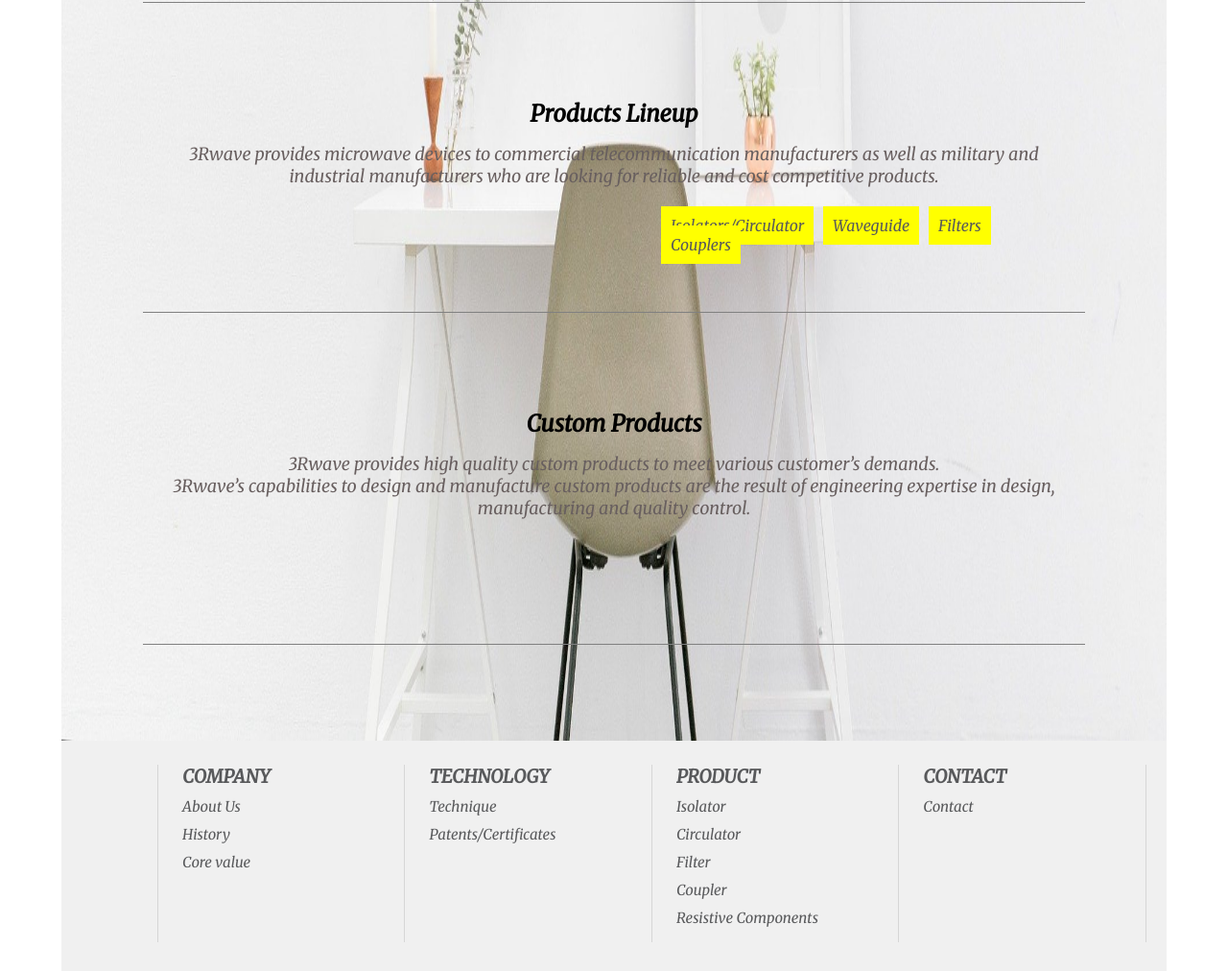
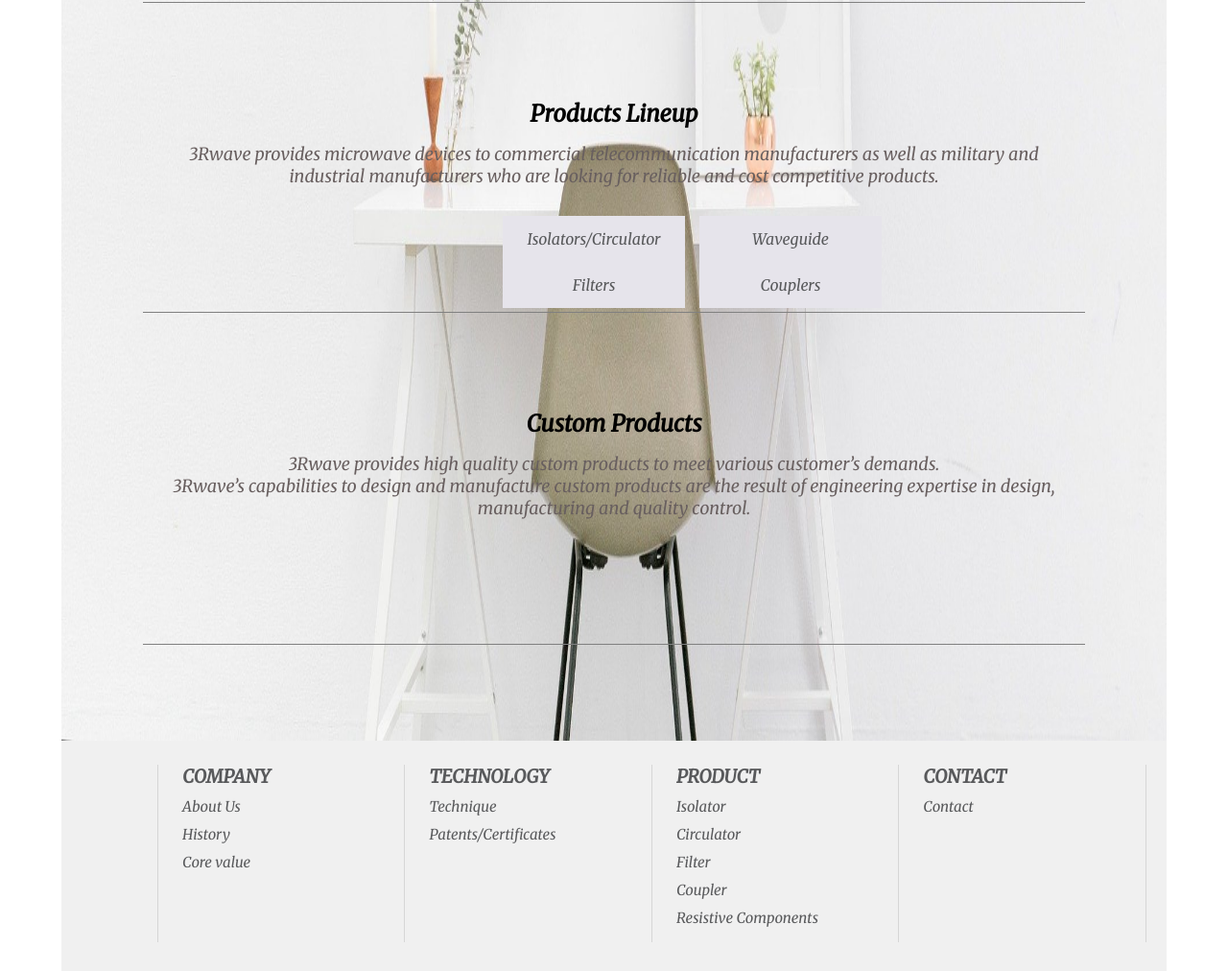
Before and after one commit to user1111111111111111/web1, a plain HTML site: page technique.html in a window 1280 px wide. Shown: the part 1856-2868 px from the top of the page at 96% size. Drawn offline with Linux system fonts and the light colour scheme; a web font is replaced by a local one.

Commit message:
Add files via upload

```diff
--- a/technique.html
+++ b/technique.html
@@ -2,7 +2,7 @@
 <html>
   <head>
     <meta charset="utf-8">
-    <meta name="viewport" content="width=device-width, initial-scale=1.0, maximum-scale=2.0, minimum-scale=1.0, user-scalable=no" />
+    <meta name="viewport" content="width=device-width, initial-scale=1.0, maximum-scale=2.0, minimum-scale=1.0, user-scalable=no">
     <link href="https://fonts.googleapis.com/css2?family=Arbutus+Slab&family=Merriweather:ital@1&display=swap" rel="stylesheet">
     <title>3Rwave</title>
     <style>
@@ -70,7 +70,6 @@
        margin: 0 55px;
        font-weight:bolder;
        font-size: 18px;}
-
 
       .banner {
         position: relative;
@@ -153,15 +152,15 @@
               footer p {margin: 25px 0 0 0}
               .btn_top {position: absolute; bottom: 145px; right: 145px;}
       .list_1 {
-        padding: 0 50px 0 540px;}
+        padding: 0 50px 0 375px;}
       .list_box li{
         float: left;
         text-align: center;
-        /* display: inline-block; */
-        padding: 0 10px 0 0;}
-      .list_1 a {
-        background: yellow;
-        padding: 10px 10px;}
+        background: #e6e4eb;
+        width: 170px;
+        margin-right: 15px;
+        padding: 14px 10px;
+        display: inline-block;}
       .text1 {border-bottom: 1px solid gray; padding: 0 0 100px 0;}
       .text1 h2 {padding: 100px 0 15px 0;}
       .text1 p {padding: 0 0 30px 0;}
```
